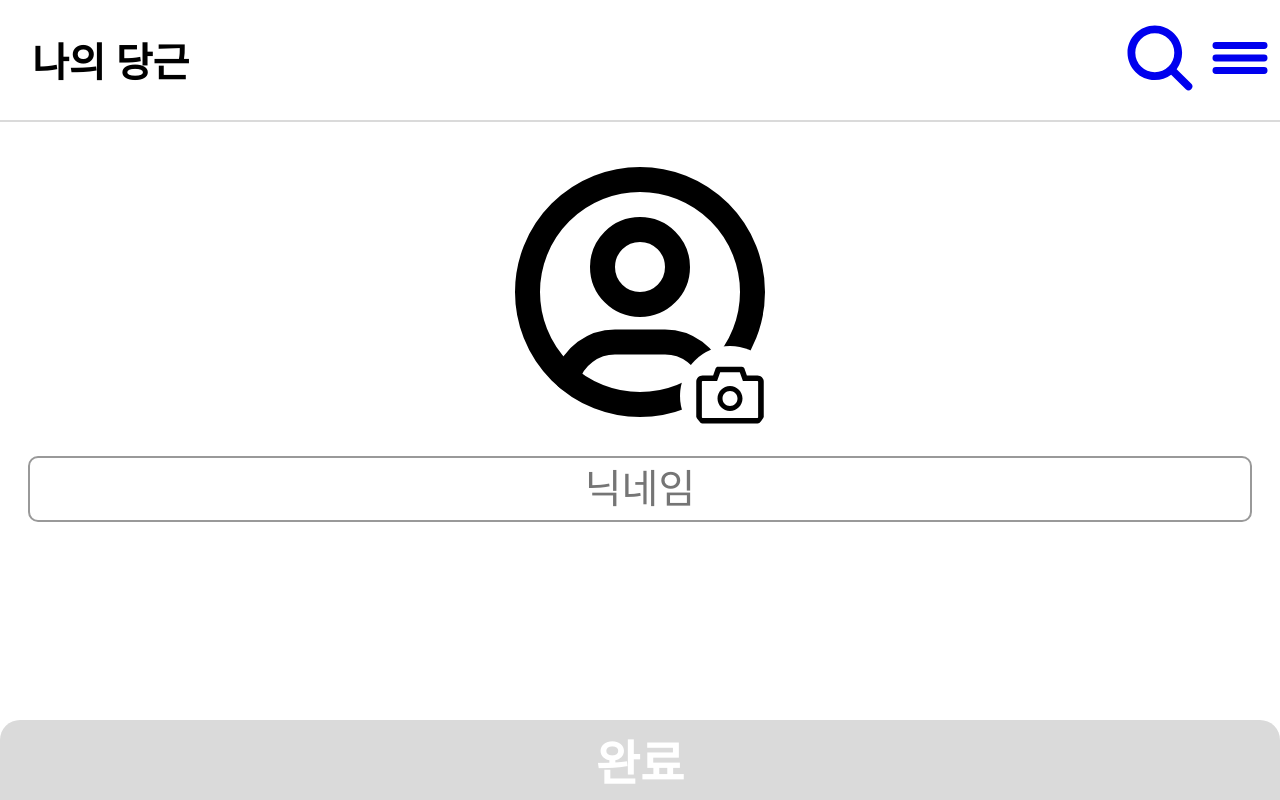
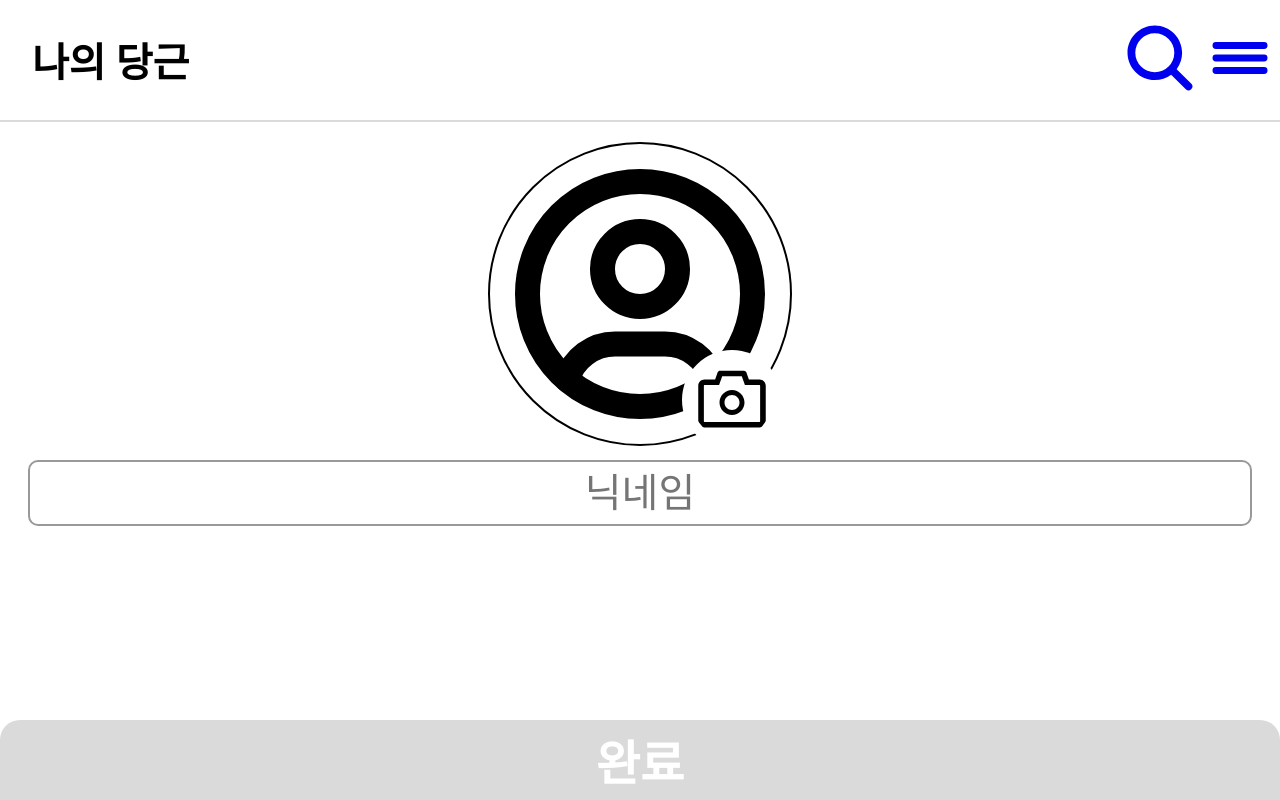
Before and after one commit to Jun-Jinu/carrot-clone, a React (Create React App) app: page /myprofile in a window 1280 px wide. Built offline with nearby package versions, Linux system fonts and the light colour scheme.

Commit message:
feat 프로필 이미지 추가 기능

```diff
--- a/src/components/TopBars/ItemTopBar.jsx
+++ b/src/components/TopBars/ItemTopBar.jsx
@@ -84,6 +84,8 @@ const ItemTopbar = (props) => {
                     <WiDirectionLeft size="80px" onClick={() => navigate(-1)}/>
                     <AiTwotoneHome size="80px" onClick={() => navigate("../home")}/>
                 </div>
+
+
                 {props.menuNum === 1 ? (<div className="item-right pointer" onClick={openMenuModalHandler}><AiOutlineMore size="80px"/></div>) :(<div></div>)}
 
             </div>
--- a/src/components/utils/ItemCard.jsx
+++ b/src/components/utils/ItemCard.jsx
@@ -37,9 +37,7 @@ const ItemCard = (props) => {
                             </div>
                         )}
 
-            {
-                        props.traded === true && (<div className="card-traded_box">거래완료</div>
-                    )}
+                        {props.traded === true && (<div className="card-traded_box">거래완료</div>)}
 
                     </div>
                 </div>
--- a/src/components/views/ItemView.js
+++ b/src/components/views/ItemView.js
@@ -7,6 +7,7 @@ import "./styles/ItemView.scss";
 
 export const SellingItem = (props) => {
     return (
+        //클릭시 이벤트를 추가해줘야 함
         <div className="item-selling-card">
             <img className="item-img" src={props.src} />
             <span className="item-title">{props.title}</span>
--- a/src/components/views/MyProfile.js
+++ b/src/components/views/MyProfile.js
@@ -73,6 +73,7 @@ export const ModalText = styled.span`
 const MyProfile = () => {
     const [isChange, setIsChange] = useState(false);
     const [isOpen, setIsOpen] = useState(false); // 하단 모달 상태
+    const [imgFileSrc, setImgFileSrc] = useState("");
     const imageInput = useRef(); //이미지 삽입 참조
 
     const changeProfileImg = () => {
@@ -80,8 +81,17 @@ const MyProfile = () => {
         imageInput.current.click();
     };
 
-    const handleChange = (e) => {
-        console.log(e.target.files[0]);
+    const thumnailChange = (e) => {
+        const file = imageInput.current.files[0];
+        const reader = new FileReader();
+        reader.readAsDataURL(file);
+        reader.onloadend = () => {
+            setImgFileSrc(reader.result);
+            // console.log(reader.result);
+        };
+
+        //완료버튼 활성화
+        setIsChange(true);
     };
 
     const nicknameChange = (e) => {
@@ -96,9 +106,10 @@ const MyProfile = () => {
         <div className="myprofile-container">
             <input
                 type="file"
+                accept="image/*"
                 style={{ display: "none" }}
                 ref={imageInput}
-                onChange={handleChange}
+                onChange={thumnailChange}
             />
 
             <ModalContainer>
@@ -136,7 +147,16 @@ const MyProfile = () => {
             </ModalContainer>
 
             <div className="myprofile-img-container">
-                <TbUserCircle size="300px" />
+                {isChange === true ? (
+                    <img
+                        className="myprofile-img"
+                        src={imgFileSrc}
+                        alt="프로필 이미지"
+                    />
+                ) : (
+                    <TbUserCircle className="myprofile-img" />
+                )}
+
                 <AiOutlineCamera
                     className="myprofile-btn myprofile-change-btn"
                     onClick={openModalHandler}
--- a/src/components/views/NewFeedView.js
+++ b/src/components/views/NewFeedView.js
@@ -132,6 +132,7 @@ export const ItemImage = styled.img`
 
 const NewFeedView = () => {
     const [imageNum, setImageNum] = useState(0); // 이미지 개수
+    const [imageArray, setImageArray] = useState([]); // 이미지 배열
     const [isOpen, setIsOpen] = useState(false); // 카테고리 모달 상태
     const [category, setCategory] = useState(null);
 
@@ -147,6 +148,7 @@ const NewFeedView = () => {
 
         setImageNum(imageNum + 1);
     };
+
     const handleChange = (e) => {
         console.log(e.target.files[0]);
     };
--- a/src/components/views/styles/MyProfile.scss
+++ b/src/components/views/styles/MyProfile.scss
@@ -16,6 +16,13 @@
 .myprofile-img-container {
     position: relative;
     margin: 20px 0 10px 0;
+}
+
+.myprofile-img {
+    width: 300px;
+    height: 300px;
+    border: 2px solid #000;
+    border-radius: 999px;
 }
 
 .myprofile-change-btn {
```
Also changed, not shown: src/ServerConnection.js (+16 -2 lines).
